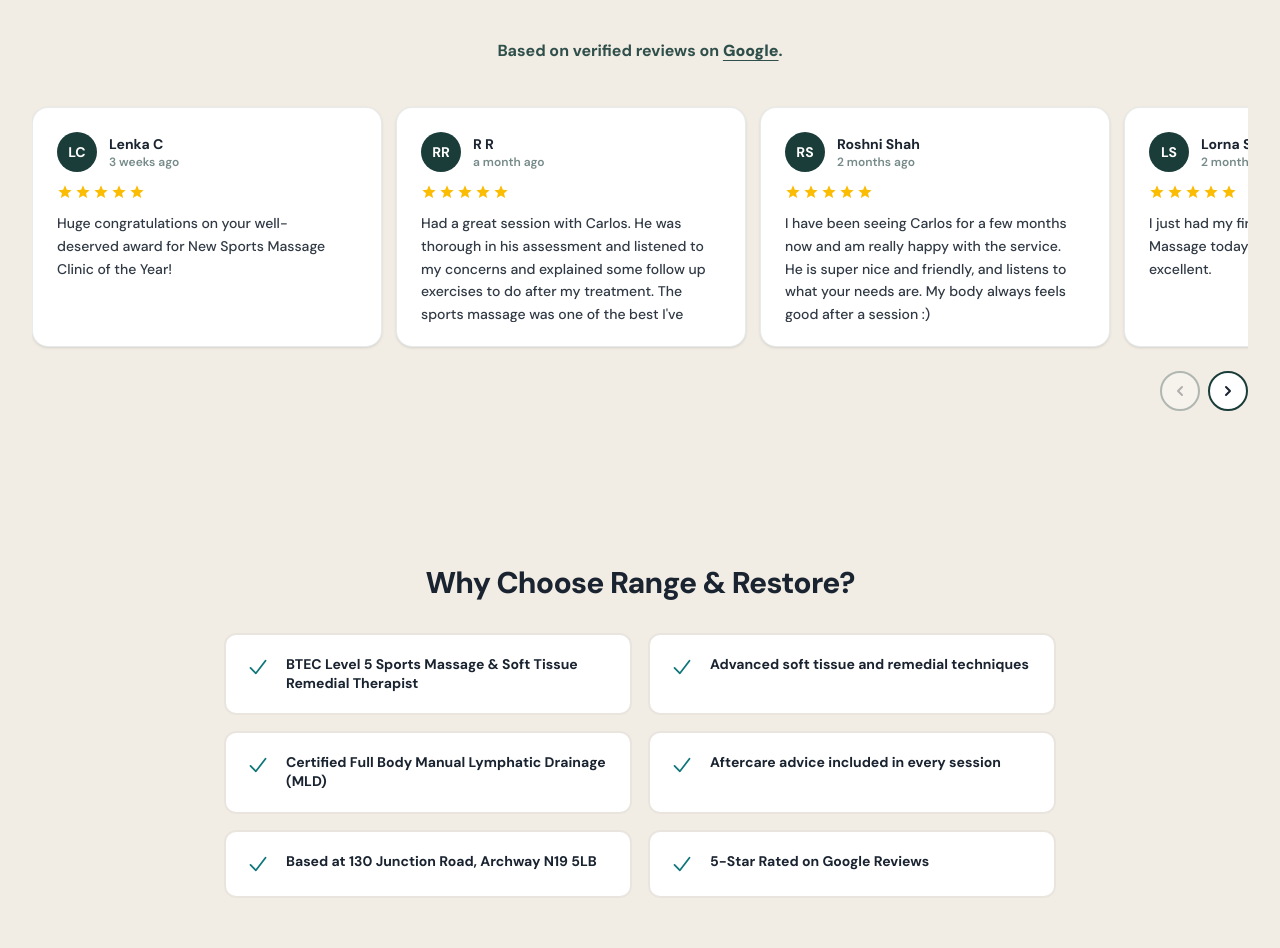
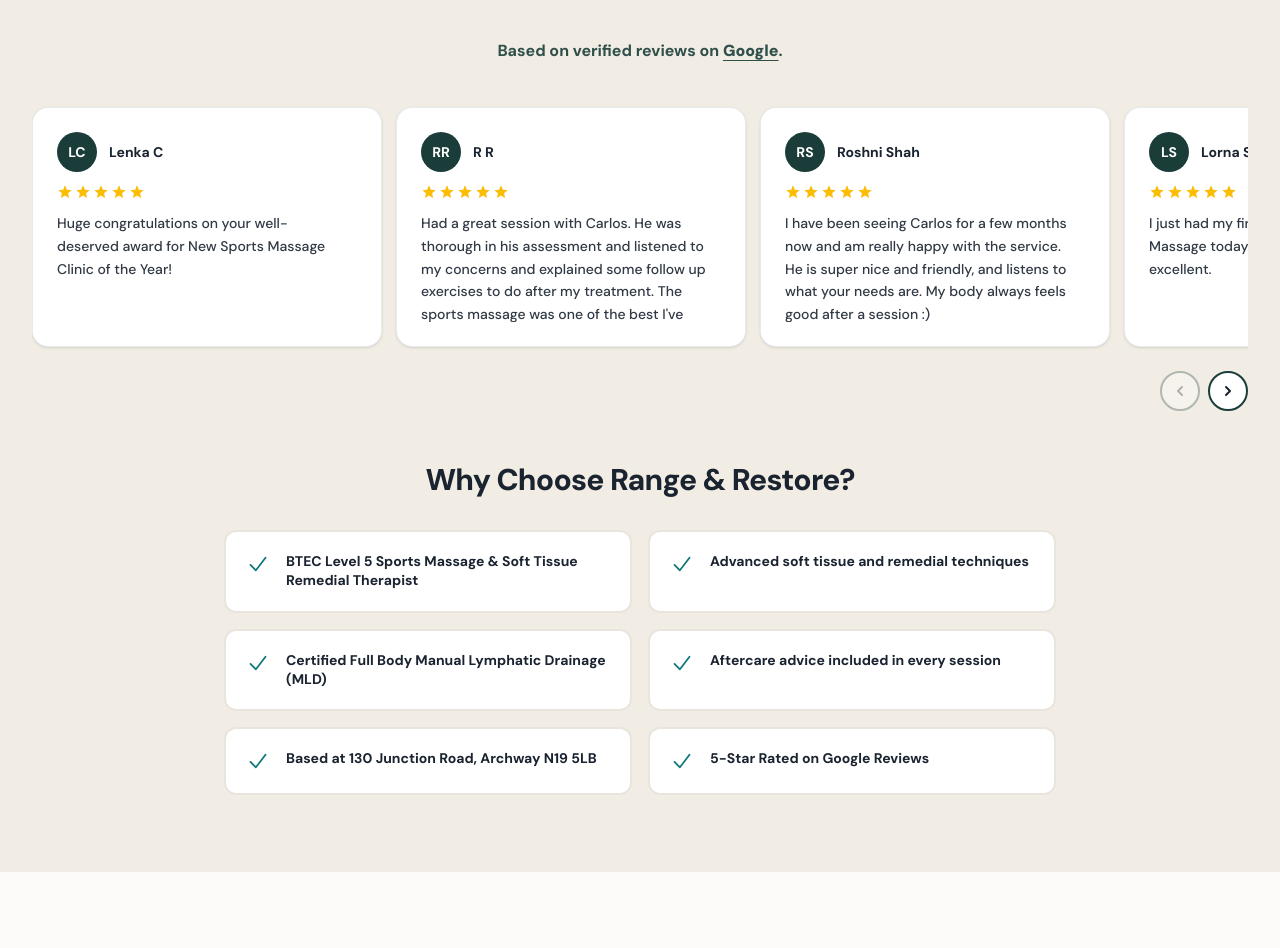
Before and after one commit to devjoe1991/rangeandrestore, a Next.js app: page / in a window 1280 px wide. Shown: the part 4324-5272 px from the top of the page. Built offline with nearby package versions, Linux system fonts and the light colour scheme; no server answers.

Commit message:
dates removed on review cards

```diff
--- a/app/globals.css
+++ b/app/globals.css
@@ -94,6 +94,13 @@ input, select, textarea {
 /* ── Spacing ──────────────────────────────────────────────── */
 .section    { padding-block: clamp(3.5rem, 6vw, 5.5rem); }
 .section-sm { padding-block: clamp(2rem,   4vw, 3.5rem); }
+
+/* Tighten the seam where two same-coloured sections meet, so their stacked
+   padding does not read as dead space. Declared after .section (and, like the
+   rest of this file, unlayered) so it wins — a Tailwind pb-* utility here does
+   not, because Tailwind's utilities sit in @layer and unlayered CSS beats it. */
+.section-flush-t { padding-block-start: clamp(1rem, 2vw, 1.75rem); }
+.section-flush-b { padding-block-end:   clamp(1rem, 2vw, 1.75rem); }
 
 /* ── Eyebrow ──────────────────────────────────────────────── */
 .eyebrow {
--- a/app/page.tsx
+++ b/app/page.tsx
@@ -497,7 +497,7 @@ export default function HomePage() {
       <GoogleReviews />
 
       {/* ── 3.5 WHY CHOOSE RANGE & RESTORE ─────────────────────── */}
-      <section className="section pb-8 bg-page-sage">
+      <section className="section section-flush-t bg-page-sage">
         <div className="mx-auto max-w-4xl px-4 sm:px-6 lg:px-8 text-center text-page">
           <h2 className="text-3xl font-extrabold tracking-tight mb-8">Why Choose Range &amp; Restore?</h2>
           <div className="grid grid-cols-1 sm:grid-cols-2 gap-4 text-left">
--- a/components/GoogleReviews.tsx
+++ b/components/GoogleReviews.tsx
@@ -25,10 +25,9 @@ function ReviewCard({ review }: { review: Review }) {
         <div className="w-10 h-10 rounded-full flex items-center justify-center font-bold text-sm flex-shrink-0" style={{ backgroundColor: '#1a3d3a', color: '#fff' }}>
           {initials(review.author_name)}
         </div>
-        <div>
-          <p className="font-bold text-[#1a2330] text-sm">{review.author_name}</p>
-          <p className="text-[#1a3d3a]/60 text-xs font-semibold">{review.relative_time_description}</p>
-        </div>
+        {/* Name only. `relative_time_description` still comes back from Google
+            and is kept on the type, but showing it dates the reviews. */}
+        <p className="font-bold text-[#1a2330] text-sm">{review.author_name}</p>
       </div>
       <div className="flex gap-0.5 flex-shrink-0">
         {[1,2,3,4,5].map((i) => (
@@ -94,7 +93,7 @@ export function GoogleReviews() {
   }, [])
 
   return (
-    <section ref={sectionRef} className="section" style={{ backgroundColor: '#F2EDE4' }} aria-labelledby="reviews-heading">
+    <section ref={sectionRef} className="section section-flush-b" style={{ backgroundColor: '#F2EDE4' }} aria-labelledby="reviews-heading">
       <div className="mx-auto max-w-7xl px-4 sm:px-6 lg:px-8 text-center flex flex-col items-center">
 
         <h2 id="reviews-heading" className="text-2xl sm:text-3xl lg:text-5xl font-black text-[#1a2330] tracking-tight uppercase leading-none mb-8">
--- a/lib/google-reviews-fallback.ts
+++ b/lib/google-reviews-fallback.ts
@@ -14,8 +14,9 @@
  *  - Copy the reviewer's name and the review body only. Leave out Carlos's
  *    replies.
  *  - `relative_time_description` mirrors Google's own wording ("a week ago",
- *    "3 months ago"). It is a snapshot, so refresh this file when you refresh
- *    the reviews, or it will drift.
+ *    "3 months ago"). The cards no longer display it, so it will drift
+ *    harmlessly; it is kept because the live Google response carries it and
+ *    the ordering below relies on it.
  *  - Keep it to roughly 5-8 of the strongest reviews. The carousel scrolls,
  *    but nobody swipes through thirty.
  *
```
